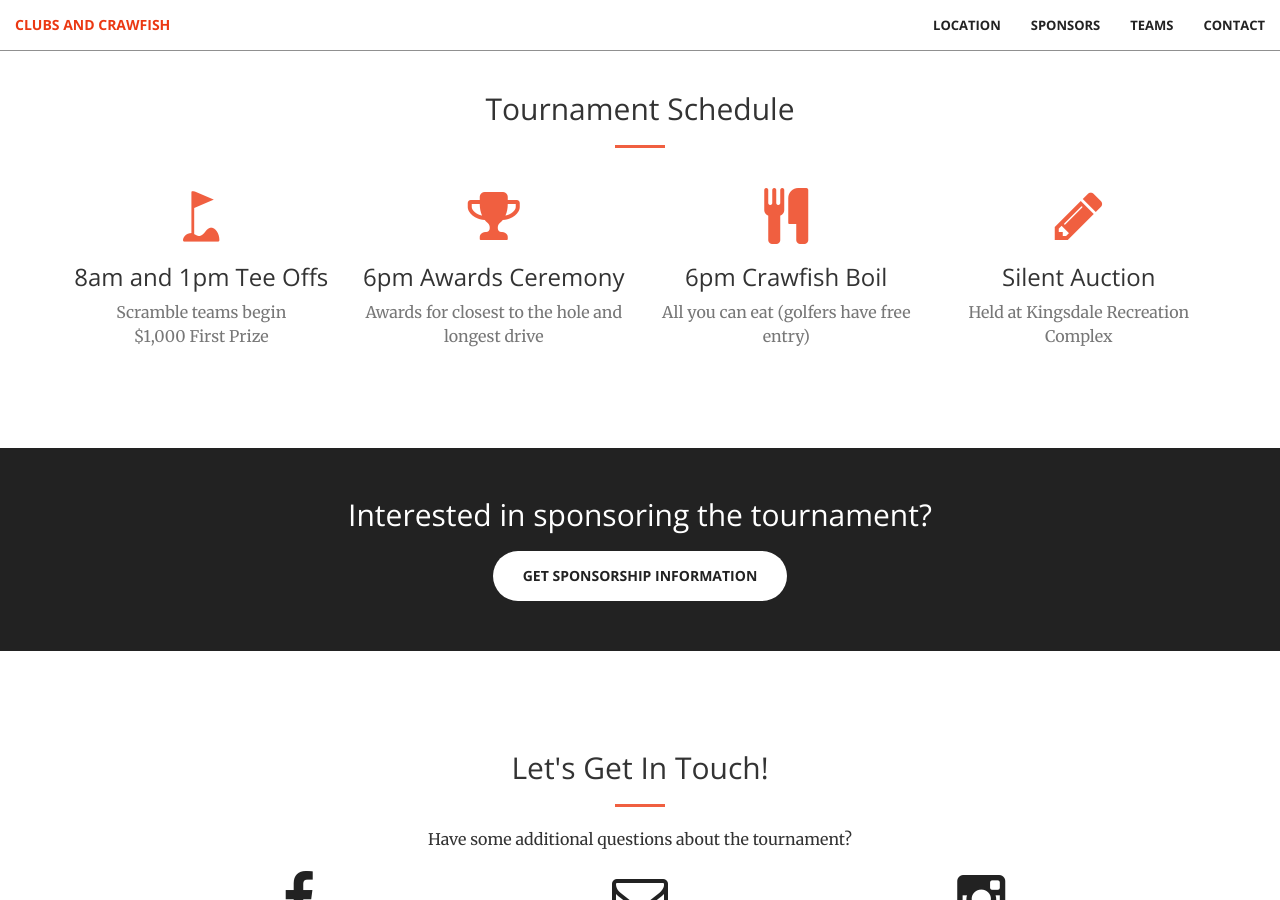
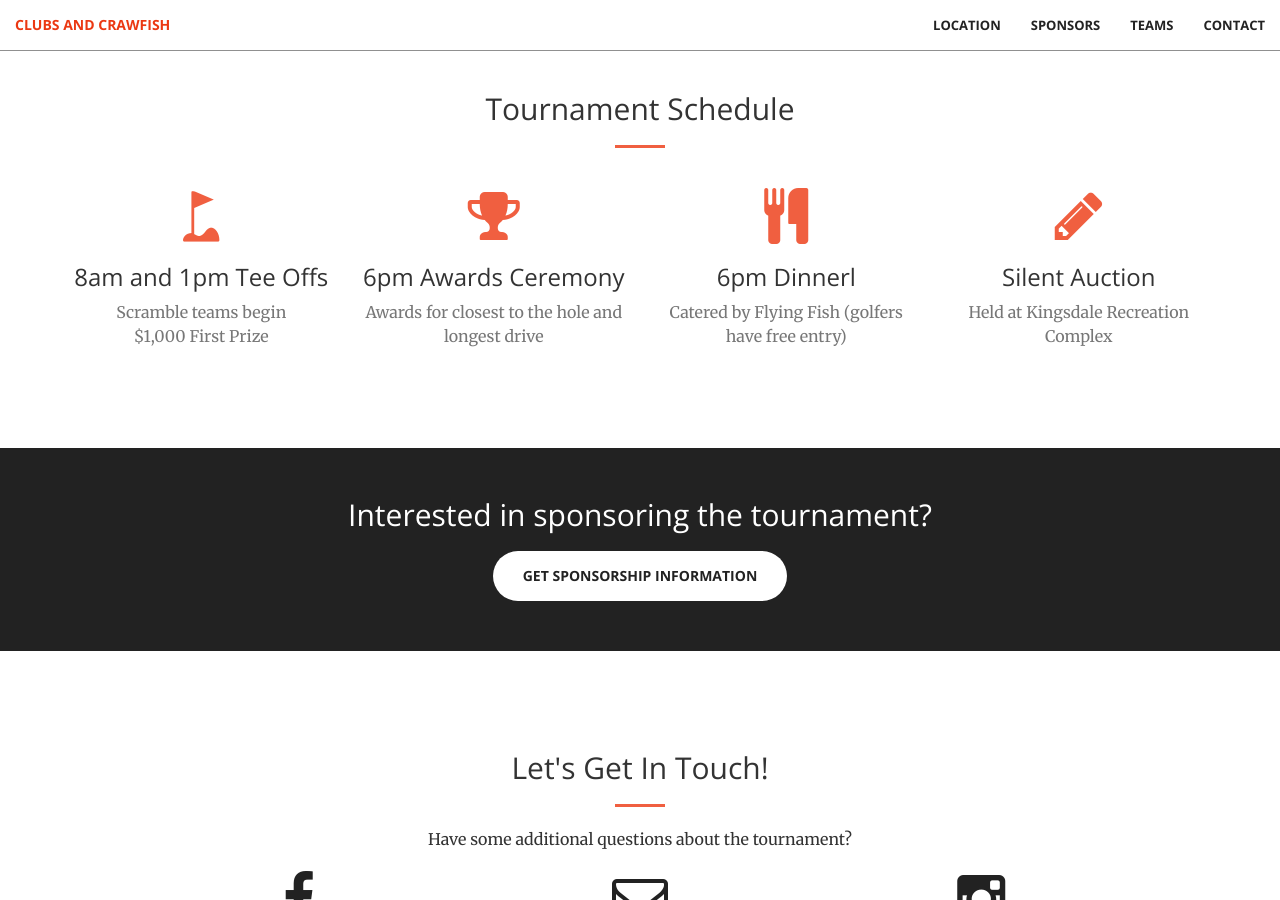
Before and after one commit to npadley/clubsandcrawfish, a Jekyll site: the page built from index.html, in a window 1280 px wide and 900 px high, scrolled down 1423 px. Built offline with Jekyll 4.4.1, drawn with Linux system fonts in a browser that asks for light colours.

Commit message:
Update dinner caterer

```diff
--- a/_includes/schedule.html
+++ b/_includes/schedule.html
@@ -26,8 +26,8 @@
             <div class="col-lg-3 col-md-6 text-center">
                 <div class="service-box">
                     <i class="fa fa-4x fa-cutlery wow bounceIn text-primary" data-wow-delay=".2s"></i>
-                    <h3>6pm Crawfish Boil</h3>
-                    <p class="text-muted">All you can eat (golfers have free entry)</p>
+                    <h3>6pm Dinnerl</h3>
+                    <p class="text-muted">Catered by Flying Fish (golfers have free entry)</p>
                 </div>
             </div>
             <div class="col-lg-3 col-md-6 text-center">
```
